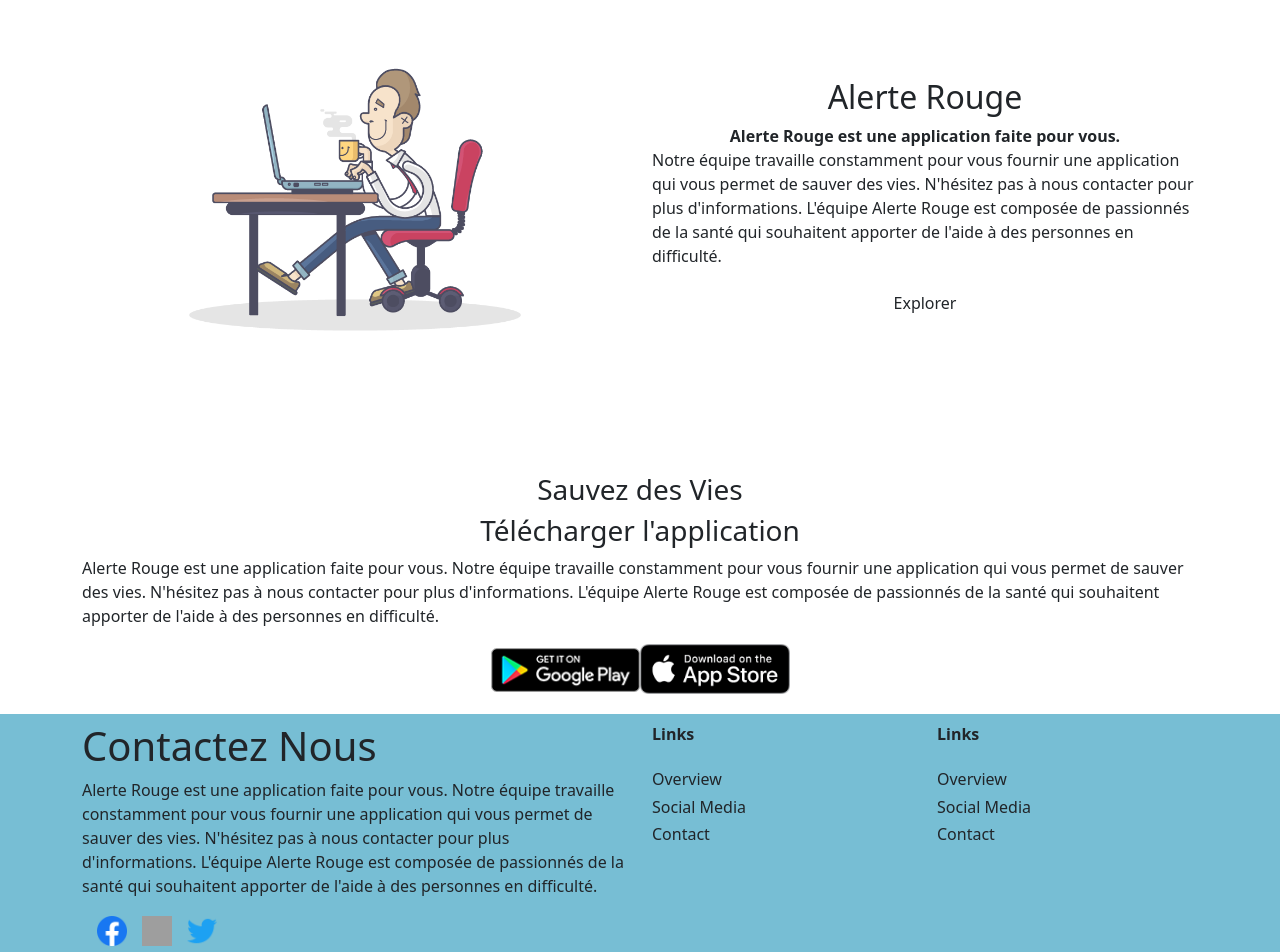
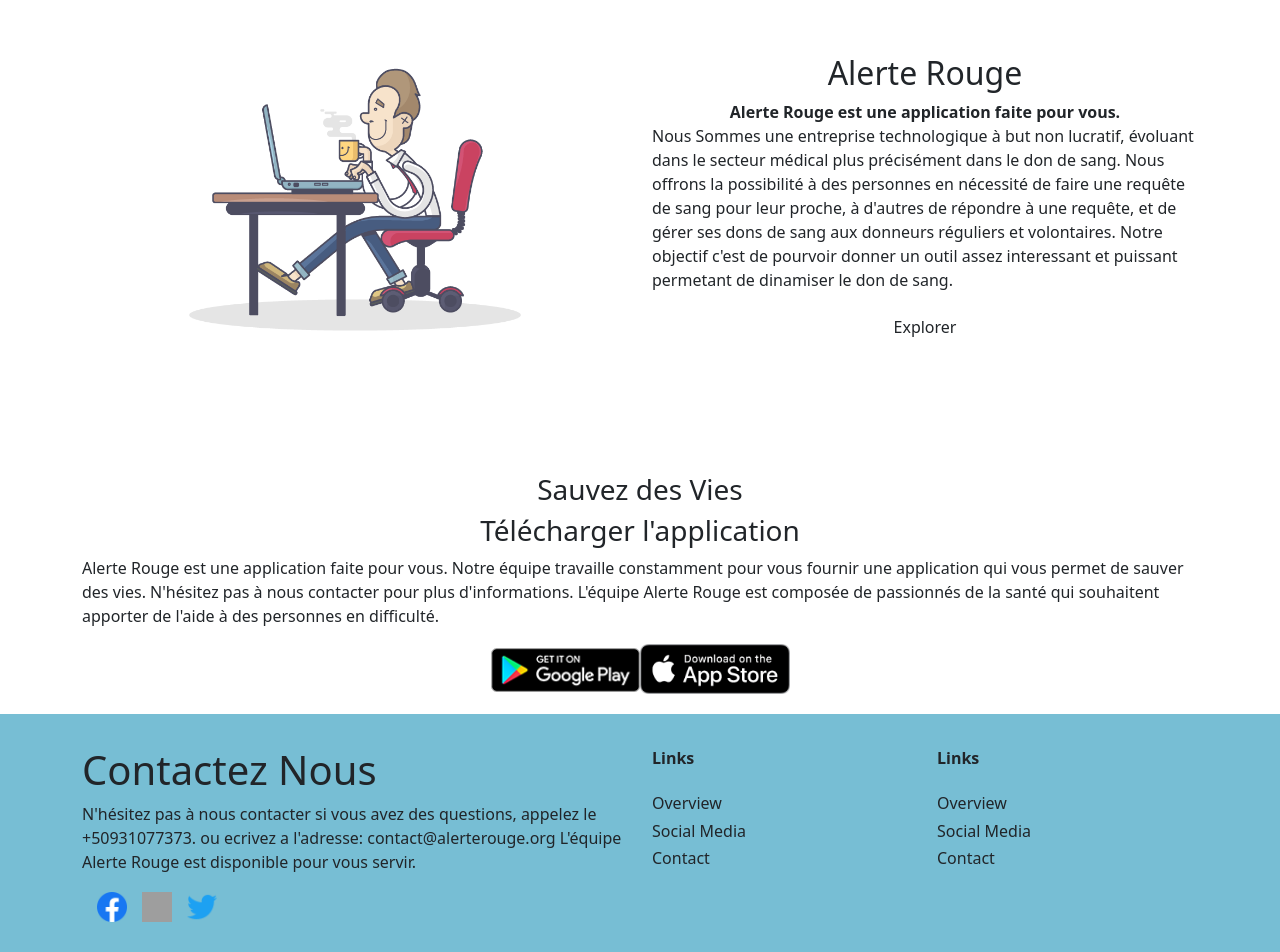
Before and after one commit to didierganthier/alerte-rouge, a Next.js app: page / in a window 1280 px wide. Shown: the part 1380-2332 px from the top of the page. Built offline with nearby package versions, Linux system fonts and the light colour scheme; grey boxes are pictures that could not be loaded.

Commit message:
Text change at About and Contact Page

```diff
--- a/components/AboutComponent.js
+++ b/components/AboutComponent.js
@@ -13,9 +13,10 @@ function AboutComponent() {
                 <h2>Alerte Rouge</h2>
                 <b>Alerte Rouge est une application faite pour vous.</b>
                 <p>
-                Notre équipe travaille constamment pour vous fournir une application qui vous permet de sauver des vies.
-                N'hésitez pas à nous contacter pour plus d'informations.
-                L'équipe Alerte Rouge est composée de passionnés de la santé qui souhaitent apporter de l'aide à des personnes en difficulté.
+                Nous Sommes une entreprise technologique à but non lucratif, évoluant dans le secteur médical plus précisément dans le don de sang.
+                Nous offrons la possibilité à des personnes en nécessité de faire une requête de sang pour leur proche,
+                à d'autres de répondre à une requête, et de gérer ses dons de sang aux donneurs réguliers et volontaires.
+                Notre objectif c'est de pourvoir donner un outil assez interessant et puissant permetant de dinamiser le don de sang.
                 </p>
                 <a href="http://onelink.to/53ex9t" target="_blank"><button className="btn btn-custom">Explorer</button></a>
             </Col>
--- a/components/ContactComponent.js
+++ b/components/ContactComponent.js
@@ -9,9 +9,9 @@ function ContactComponent(){
                     <Col xs={12} md={6}>
                         <h1>Contactez Nous</h1>
                         <p>
-                            Alerte Rouge est une application faite pour vous. Notre équipe travaille constamment pour vous fournir une application qui vous permet de sauver des vies.
-                            N'hésitez pas à nous contacter pour plus d'informations.
-                            L'équipe Alerte Rouge est composée de passionnés de la santé qui souhaitent apporter de l'aide à des personnes en difficulté.
+                            N'hésitez pas à nous contacter si vous avez des questions, appelez le +50931077373.
+                            ou ecrivez a l'adresse: contact@alerterouge.org
+                            L'équipe Alerte Rouge est disponible pour vous servir.
                         </p>
                         <div>
                             <span className="fa fa-facebook"><img src="assets/facebook.png" width={30} height={30}/></span>
```
